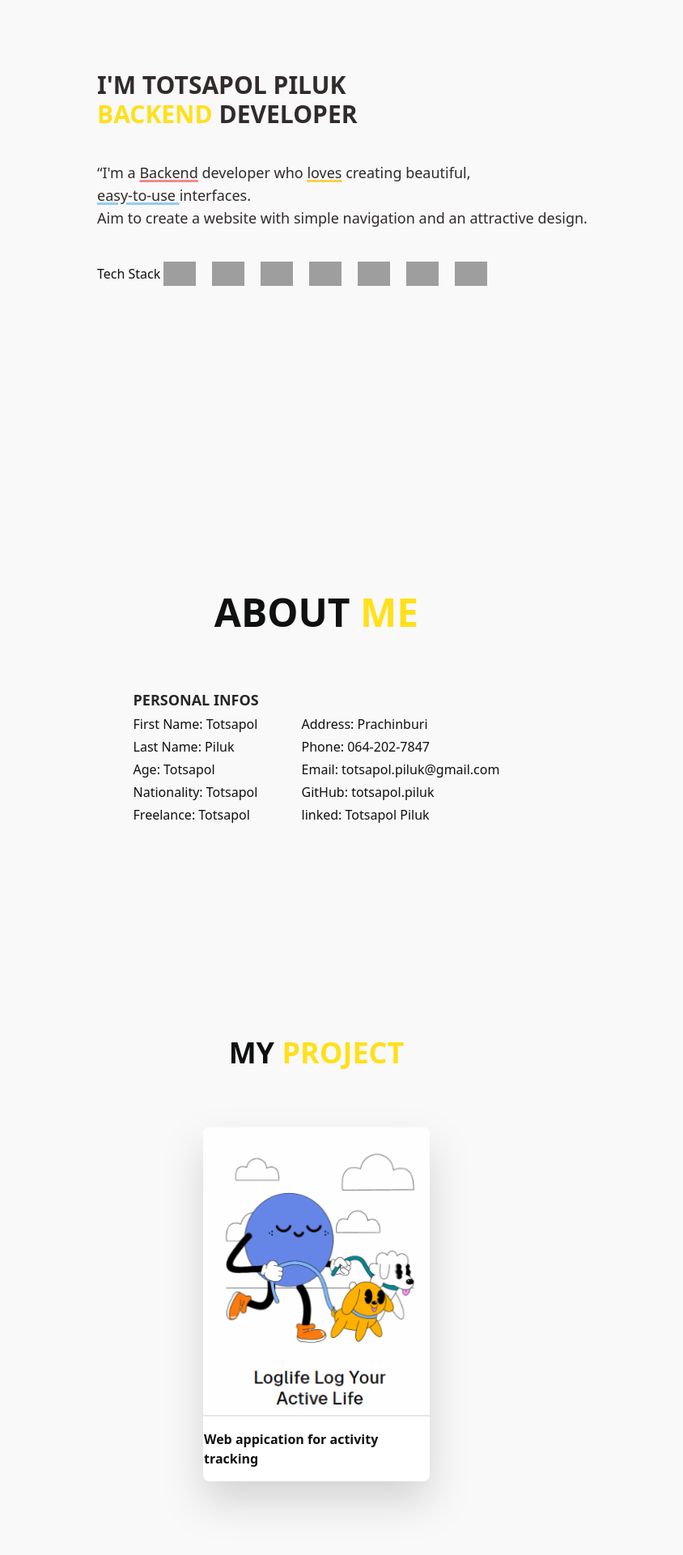
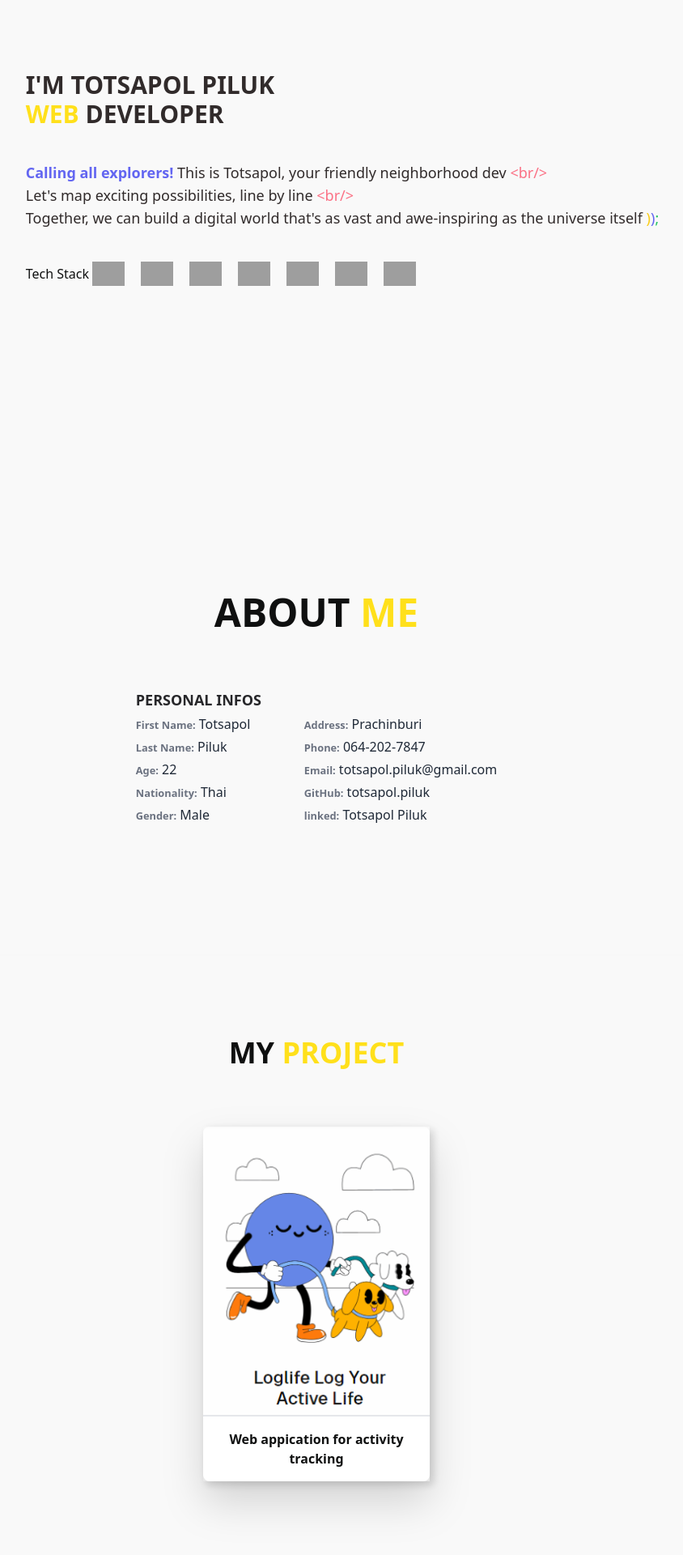
Before and after one commit to Totsapol-Piluk/portfolio, a React (Vite) app: page / in a window 1280 px wide. Shown: the part 200-2120 px from the top of the page at 81% size, without its empty margins (249-1093 px from the left). Built offline with nearby package versions, Linux system fonts and the light colour scheme; grey boxes are pictures that could not be loaded.

Commit message:
final desktop version

```diff
--- a/src/App.css
+++ b/src/App.css
@@ -10,9 +10,12 @@
 }
 
 .dropCSD:hover {
-    box-shadow: 0px 8px 8px 0px rgb(0, 0, 0);
+    box-shadow: 9px 9px 12px 4px rgba(0, 0, 0, 0.734);
     transform: translateY(-5px);
     transition: transform 0.2s ease;
+}
+.dropCSD {
+    box-shadow: 4px 4px 10px 0px rgba(0, 0, 0, 0.159);
 }
 
 .tt{
--- a/src/page/about.jsx
+++ b/src/page/about.jsx
@@ -7,11 +7,31 @@ export function AboutMe() {
                  <div>
                      <div className="flex flex-col gap-1">
                           <h3 className=" font-bold text-lg text-zinc-800">PERSONAL INFOS</h3>
-                          <span className="flex gap-2"><p className="w-[200px]">First Name: Totsapol</p><p>Address: Prachinburi</p></span>
-                          <span className="flex gap-2"><p className="w-[200px]">Last Name: Piluk</p><p>Phone: 064-202-7847</p></span>
-                          <span className="flex gap-2"><p className="w-[200px]">Age: Totsapol</p><p>Email: totsapol.piluk@gmail.com</p></span>
-                          <span className="flex gap-2"><p className="w-[200px]">Nationality: Totsapol</p><p>GitHub: totsapol.piluk</p></span>
-                          <span className="flex gap-2"><p className="w-[200px]">Freelance: Totsapol</p><p>linked: Totsapol Piluk</p></span>
+                          <span className="flex gap-2">
+                            <p className="w-[200px]"><span className=" font-semibold text-gray-500 text-[0.8rem]">First Name:</span> <span className=" font-medium text-gray-800">Totsapol</span></p>
+                            <p><span className=" font-semibold text-gray-500 text-[0.8rem]">Address:</span> <span className=" font-medium text-gray-800">Prachinburi</span></p>
+                          </span>
+
+                          <span className="flex gap-2">
+                            <p className="w-[200px]"><span className=" font-semibold text-gray-500 text-[0.8rem]">Last Name:</span> <span className=" font-medium text-gray-800">Piluk</span></p>
+                            <p><span className=" font-semibold text-gray-500 text-[0.8rem]">Phone:</span> <span className=" font-medium text-gray-800">064-202-7847</span></p>
+                          </span>
+
+                          <span className="flex gap-2">
+                            <p className="w-[200px]"><span className=" font-semibold text-gray-500 text-[0.8rem]">Age:</span> <span className=" font-medium text-gray-800">22</span></p>
+                            <p><span className=" font-semibold text-gray-500 text-[0.8rem]">Email:</span> <span className=" font-medium text-gray-800">totsapol.piluk@gmail.com</span></p>
+                          </span>
+
+                          <span className="flex gap-2">
+                            <p className="w-[200px]"><span className=" font-semibold text-gray-500 text-[0.8rem]">Nationality:</span> <span className=" font-medium text-gray-800">Thai</span></p>
+                            <p><span className=" font-semibold text-gray-500 text-[0.8rem]">GitHub:</span> <span className=" font-medium text-gray-800">totsapol.piluk</span></p>
+                          </span>
+
+                          <span className="flex gap-2">
+                            <p className="w-[200px]"><span className=" font-semibold text-gray-500 text-[0.8rem]">Gender:</span> <span className=" font-medium text-gray-800">Male</span></p>
+                            <p><span className=" font-semibold text-gray-500 text-[0.8rem]">linked:</span> <span className=" font-medium text-gray-800">Totsapol Piluk</span></p>
+                          </span>
+
                           </div>
                      <div></div>
                   </div>
--- a/src/page/hero.jsx
+++ b/src/page/hero.jsx
@@ -1,3 +1,6 @@
+const text = "<br/>"
+const text2 = ")"
+
 function HeroPage() {
   return (
     <main id="hero" className="bg-[#f9f9f9] pt-[100px]">
@@ -9,15 +12,15 @@ function HeroPage() {
           <h1 className="text-[#312b2b] text-3xl font-extrabold">
             I'M TOTSAPOL PILUK
             <br />
-            <span className="text-[#FFE01B] test">BACKEND </span>DEVELOPER
+            <span className="text-[#FFE01B] test">WEB </span>DEVELOPER
           </h1>
           <p className="text-[#312b2b] text-lg font-medium">
-            “I'm a <span className=" underline decoration-[#F78888] decoration-[3px]">Backend</span> developer who{" "}
-            <span className=" underline decoration-[#F3D250] decoration-[3px]">loves</span> creating beautiful,
-            <br /> <span className="underline decoration-[#90CCF4] decoration-[3px]">easy-to-use </span>
-             interfaces.
-            <br /> Aim to create a website with simple navigation and an
-            attractive design.
+          <span className="font-bold text-indigo-500">Calling all explorers!</span> This is Totsapol, your friendly neighborhood dev <span className="text-rose-400">{text}</span>
+          <br/> Let's map exciting possibilities, line by line <span className="text-rose-400">{text}</span>
+          <br/> Together, we can build a digital world that's as vast and awe-inspiring as the universe itself
+          <span className=" text-yellow-400"> {text2}</span>
+          <span className=" text-indigo-500">{text2}</span>
+          <span className=" text-green-500">;</span>
           </p>
           <span className="flex items-center gap-4">
             <h4>Tech Stack |  </h4>
--- a/src/page/project.jsx
+++ b/src/page/project.jsx
@@ -4,13 +4,13 @@ export function Myproject() {
       <h2 className="mt-[100px] text-4xl font-extrabold">MY <span className="text-[#FFE01B]">PROJECT</span></h2>
       <div className="w-[50%] h-[70%] rounded-3xl drop-shadow-2xl flex gap-2 justify-center items-center">
         <span className="w-[280px] h-[380px] flex flex-col items-center">
-          <a href="https://loglife.guru/" target="_blank" className="dropCSD drop-shadow-3xl">
+          <a href="https://loglife.guru/" target="_blank" className="dropCSD">
             <img
               src="/img/LOGLIFE.png"
               alt="loglife website"
               className=" rounded-t-lg"
             />
-            <p className="py-4 px-[1px] text-md font-semibold bg-white  rounded-b-lg border-t-2">
+            <p className="py-4 px-[1px] text-md font-semibold bg-white rounded-b-lg border-t-2 text-center">
               Web appication for activity tracking
             </p>
           </a>
```
